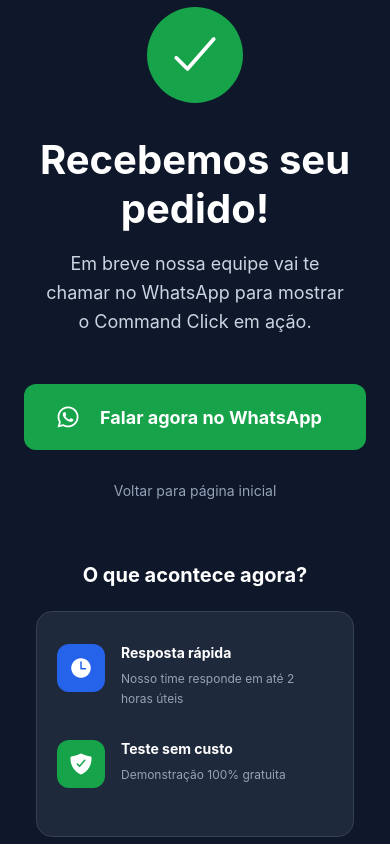
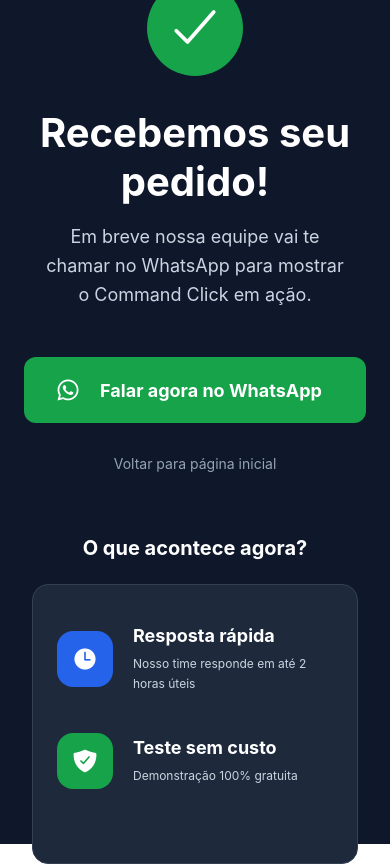
Before and after one commit to commandclickcontato-boop/ommandclick-landing, a React Native app: screen /ThankYou in a window 390 px wide. Built offline with nearby package versions, Linux system fonts and the light colour scheme; no server answers.

Commit message:
agent changes complete

```diff
--- a/src/screens/ThankYouScreen.tsx
+++ b/src/screens/ThankYouScreen.tsx
@@ -64,35 +64,35 @@
         </Pressable>
 
         {/* Additional Info */}
-        <View className="mt-12 px-3">
+        <View className="mt-12 px-2">
           <Text className="text-white text-xl font-bold text-center mb-6">
             O que acontece agora?
           </Text>
 
-          <View className="bg-slate-800 px-5 pt-8 pb-12 rounded-2xl border border-slate-700">
-            <View className="flex-row items-start mb-8">
-              <View className="bg-blue-600 w-12 h-12 rounded-xl items-center justify-center mr-4 flex-shrink-0">
-                <Ionicons name="time" size={24} color="white" />
+          <View className="bg-slate-800 px-6 pt-10 pb-14 rounded-2xl border border-slate-700 min-h-[280px]">
+            <View className="flex-row items-center mb-10">
+              <View className="bg-blue-600 w-14 h-14 rounded-2xl items-center justify-center mr-5 flex-shrink-0">
+                <Ionicons name="time" size={26} color="white" />
               </View>
-              <View className="flex-1 pr-2">
-                <Text className="text-white font-bold text-base mb-2">
+              <View className="flex-1">
+                <Text className="text-white font-bold text-lg mb-2">
                   Resposta rápida
                 </Text>
-                <Text className="text-slate-400 text-sm leading-relaxed">
+                <Text className="text-slate-300 text-sm leading-relaxed">
                   Nosso time responde em até 2 horas úteis
                 </Text>
               </View>
             </View>
 
-            <View className="flex-row items-start">
-              <View className="bg-green-600 w-12 h-12 rounded-xl items-center justify-center mr-4 flex-shrink-0">
-                <Ionicons name="shield-checkmark" size={24} color="white" />
+            <View className="flex-row items-center">
+              <View className="bg-green-600 w-14 h-14 rounded-2xl items-center justify-center mr-5 flex-shrink-0">
+                <Ionicons name="shield-checkmark" size={26} color="white" />
               </View>
-              <View className="flex-1 pr-2">
-                <Text className="text-white font-bold text-base mb-2">
+              <View className="flex-1">
+                <Text className="text-white font-bold text-lg mb-2">
                   Teste sem custo
                 </Text>
-                <Text className="text-slate-400 text-sm leading-relaxed">
+                <Text className="text-slate-300 text-sm leading-relaxed">
                   Demonstração 100% gratuita
                 </Text>
               </View>
```
Also changed, not shown: changelog.txt.
